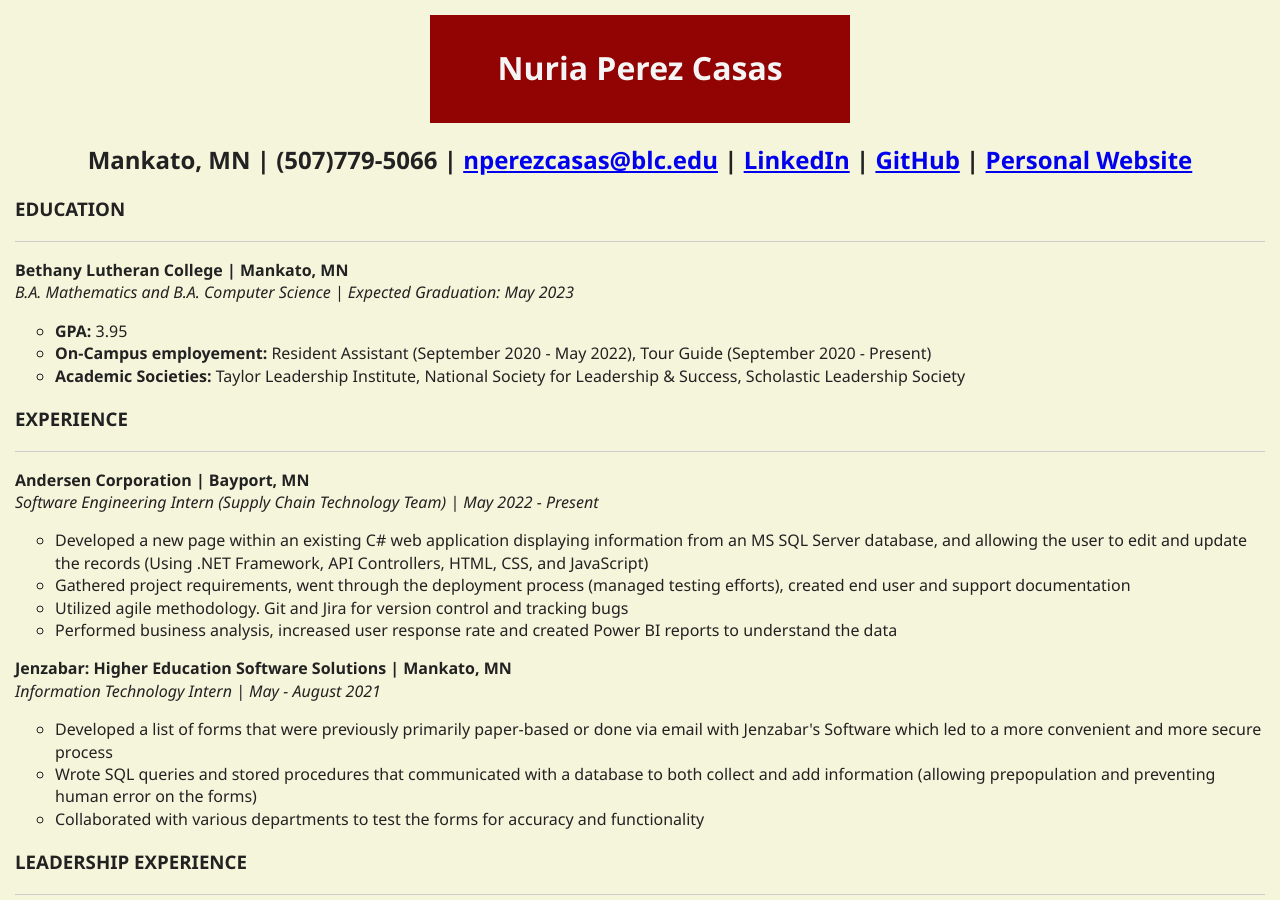
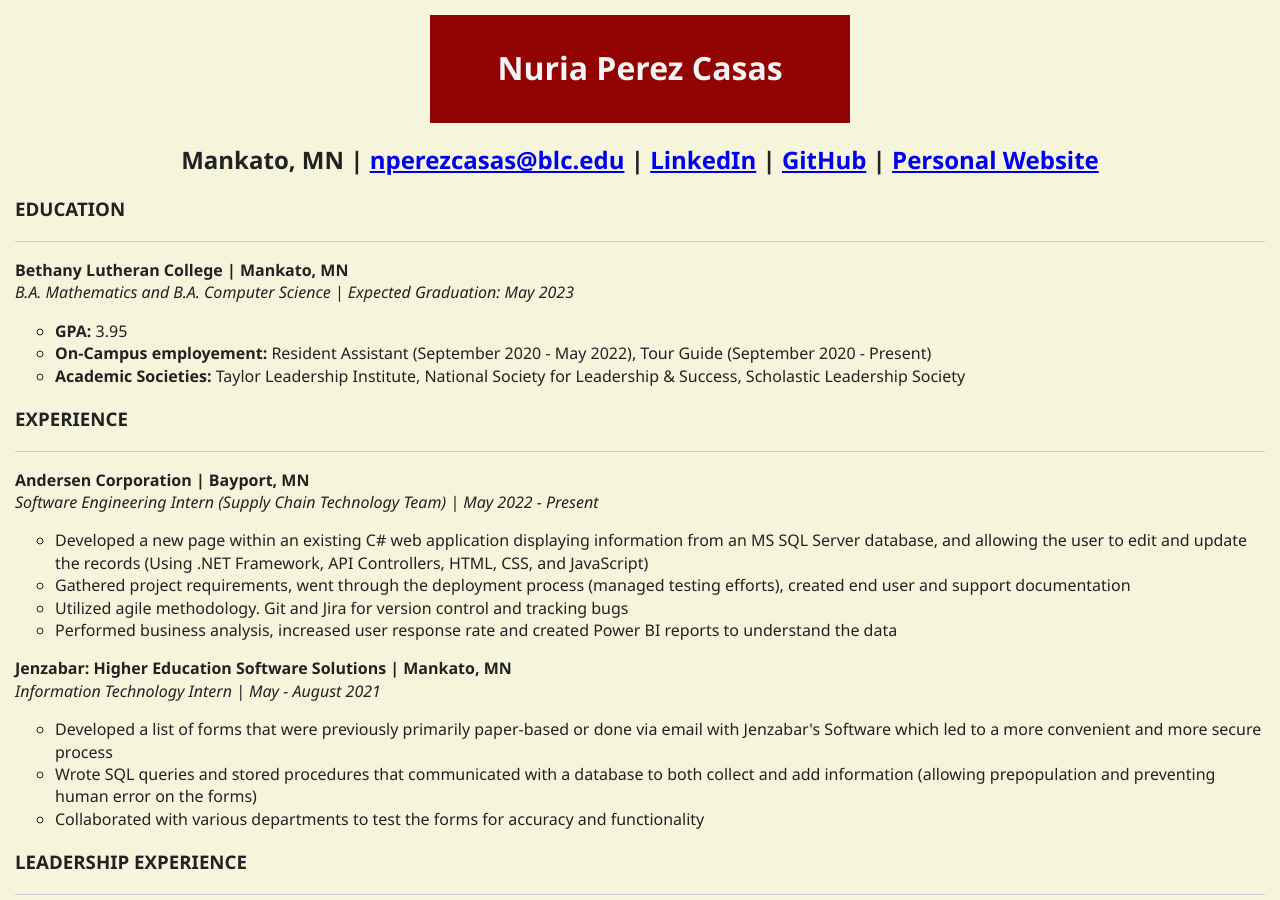
Before and after one commit to nperezcasas/nperezcasas.github.io, a Jekyll site: the page blc/resume.html, which Jekyll copies as it is, in a window 1280 px wide and 900 px high. Built offline with Jekyll 4.4.1, drawn with Linux system fonts in a browser that asks for light colours.

Commit message:
10262022

```diff
--- a/blc/resume.html
+++ b/blc/resume.html
@@ -28,7 +28,7 @@
 <section id = "container">
   <h1>Nuria Perez Casas</h1>
 </section>
-<h2>Mankato, MN | (507)779-5066 | <a href="mailto:nperezcasas@blc.edu">nperezcasas@blc.edu</a> | <a href="https://www.linkedin.com/in/nuria-perez-casas-95667316a/">LinkedIn</a> | <a href="https://github.com/nperezcasas">GitHub</a> | <a href="http://beyond-nuria.tech">Personal Website</a></h2>
+<h2>Mankato, MN | <a href="mailto:nperezcasas@blc.edu">nperezcasas@blc.edu</a> | <a href="https://www.linkedin.com/in/nuria-perez-casas-95667316a/">LinkedIn</a> | <a href="https://github.com/nperezcasas">GitHub</a> | <a href="http://beyond-nuria.tech">Personal Website</a></h2>
 <h3>EDUCATION</h3><hr>
 <p><b>Bethany Lutheran College | Mankato, MN</b><br/>
     <i>B.A. Mathematics and B.A. Computer Science | Expected Graduation: May 2023</i></p>
```
